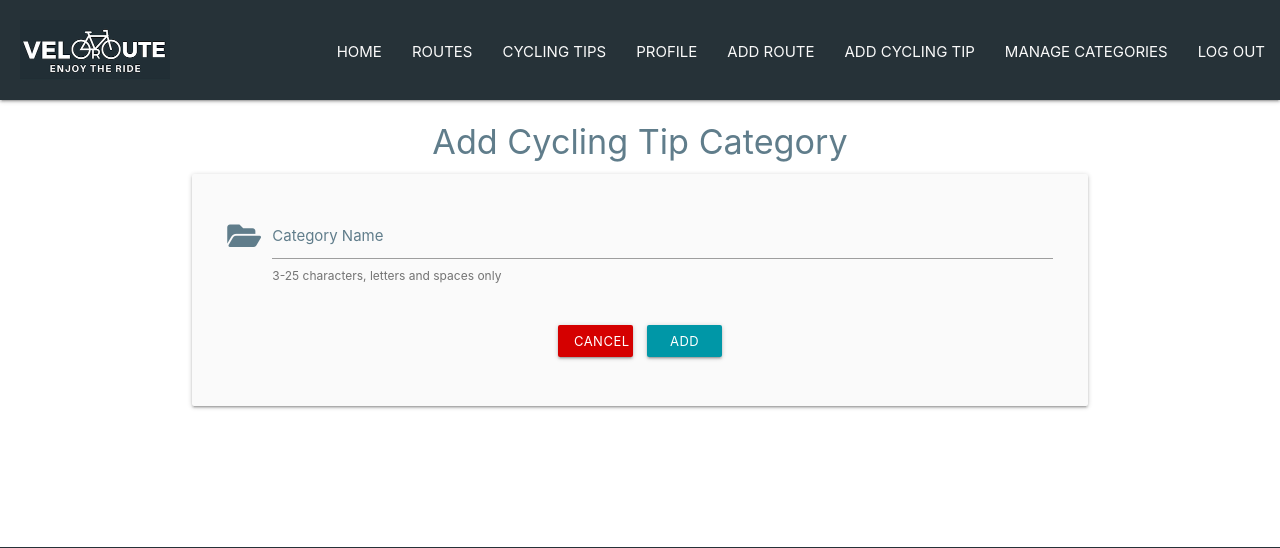
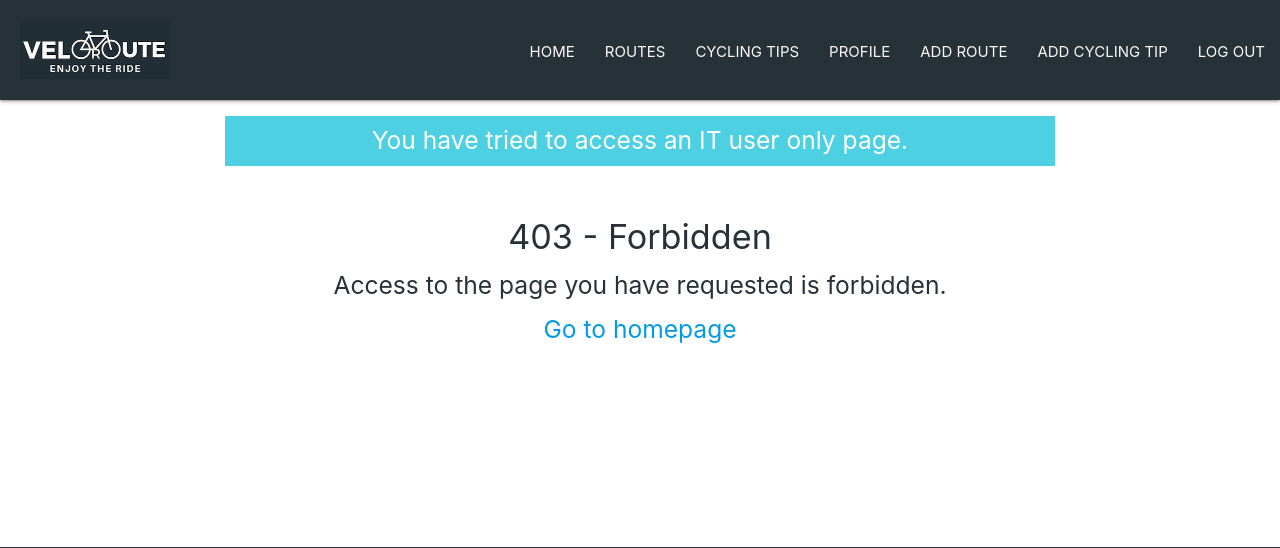
Before and after one commit to Matty-El/velo-route, a Flask app: page /add_cycling_tip_category in a window 1280 px wide. Shown: the top 548 px of the page. Run offline with Flask 2, Linux system fonts and the light colour scheme; the visitor is signed in with stand-in values (Sample User, id 1); some libraries are stand-ins or nearby versions.

Commit message:
Resolve card row misalignment and add ituser and rellated functionality

```diff
--- a/app.py
+++ b/app.py
@@ -335,7 +335,7 @@ def delete_cycling_tip(cycling_tip_id):
             return render_template("403.html")
 
 
-# ------------------------ categories -------------------------------------- #
+# ------------------------ categories WARNING ITUSER ACCESS ONLY -------------------------------------- #
 # get all categories
 @app.route("/get_categories")
 def get_categories():
@@ -343,8 +343,8 @@ def get_categories():
         flash("Please join Veloroute for full user access.")
         return render_template("403.html")
     else:
-        # admin only access
-        if session["user"] == "admin":
+        # ituser only access
+        if session["user"] == "ituser":
             categories = list(mongo.db.categories.find(
             ).sort("category_name", 1))
             cycling_tip_categories = list(
@@ -358,7 +358,7 @@ def get_categories():
                 difficulty_levels=difficulty_levels)
         else:
             # display 403 error page
-            flash("You have tried to access an admin only page.")
+            flash("You have tried to access an IT user only page.")
             return render_template("403.html")
 
 
@@ -369,8 +369,8 @@ def add_category():
         flash("Please join Veloroute for full user access.")
         return render_template("403.html")
     else:
-        # admin only access
-        if session["user"] == "admin":
+        # ituser only access
+        if session["user"] == "ituser":
             if request.method == "POST":
                 category = {
                     "category_name": request.form.get("category_name")
@@ -382,7 +382,7 @@ def add_category():
             return render_template("add_category.html")
         else:
             # display 403 error page
-            flash("You have tried to access an admin only page.")
+            flash("You have tried to access an IT user only page.")
             return render_template("403.html")
 
 
@@ -392,8 +392,8 @@ def edit_category(category_id):
         flash("Please join Veloroute for full user access.")
         return render_template("403.html")
     else:
-        # admin only access
-        if session["user"] == "admin":
+        # ituser only access
+        if session["user"] == "ituser":
             if request.method == "POST":
                 submit_route_category = {
                     "category_name": request.form.get("category_name")
@@ -409,7 +409,7 @@ def edit_category(category_id):
 
         else:
             # display 403 error page
-            flash("You have tried to access an admin only page.")
+            flash("You have tried to access an IT user only page.")
             return render_template("403.html")
 
 
@@ -419,15 +419,15 @@ def delete_category(category_id):
         flash("Please join Veloroute for full user access.")
         return render_template("403.html")
     else:
-        # admin only access
-        if session["user"] == "admin":
+        # ituser only access
+        if session["user"] == "ituser":
             mongo.db.categories.delete_one({"_id": ObjectId(category_id)})
             flash("Category Deleted")
             return redirect(url_for("get_categories"))
 
         else:
             # display 403 error page
-            flash("You have tried to access an admin only page.")
+            flash("You have tried to access an IT user only page.")
             return render_template("403.html")
 
 
@@ -438,8 +438,8 @@ def add_cycling_tip_category():
         flash("Please join Veloroute for full user access.")
         return render_template("403.html")
     else:
-        # admin only access
-        if session["user"] == "admin":
+        # ituser only access
+        if session["user"] == "ituser":
             if request.method == "POST":
                 cycling_tip_category = {
                     "category_name": request.form.get("category_name")
@@ -453,7 +453,7 @@ def add_cycling_tip_category():
 
         else:
             # display 403 error page
-            flash("You have tried to access an admin only page.")
+            flash("You have tried to access an IT user only page.")
             return render_template("403.html")
 
 
@@ -464,8 +464,8 @@ def edit_cycling_tip_category(cycling_tip_category_id):
         flash("Please join Veloroute for full user access.")
         return render_template("403.html")
     else:
-        # admin only access
-        if session["user"] == "admin":
+        # ituser only access
+        if session["user"] == "ituser":
             if request.method == "POST":
                 submit_cycling_tip_category = {
                     "category_name": request.form.get("category_name")
@@ -481,7 +481,7 @@ def edit_cycling_tip_category(cycling_tip_category_id):
                                    cycling_tip_category=cycling_tip_category)
         else:
             # display 403 error page
-            flash("You have tried to access an admin only page.")
+            flash("You have tried to access an IT user only page.")
             return render_template("403.html")
 
 
@@ -491,15 +491,15 @@ def delete_cycling_tip_category(cycling_tip_category_id):
         flash("Please join Veloroute for full user access.")
         return render_template("403.html")
     else:
-        # admin only access
-        if session["user"] == "admin":
+        # ituser only access
+        if session["user"] == "ituser":
             mongo.db.cycling_tip_categories.delete_one(
                 {"_id": ObjectId(cycling_tip_category_id)})
             flash("Cycling Tip Category Deleted")
             return redirect(url_for("get_categories"))
         else:
             # display 403 error page
-            flash("You have tried to access an admin only page.")
+            flash("You have tried to access an IT user only page.")
             return render_template("403.html")
 
 
@@ -510,8 +510,8 @@ def add_difficulty_level():
         flash("Please join Veloroute for full user access.")
         return render_template("403.html")
     else:
-        # admin only access
-        if session["user"] == "admin":
+        # ituser only access
+        if session["user"] == "ituser":
             if request.method == "POST":
                 difficulty_level = {
                     "route_difficulty": request.form.get("route_difficulty")
@@ -523,6 +523,7 @@ def add_difficulty_level():
             return render_template("add_difficulty_level.html")
         else:
             # display 403 error page
+            flash("You have tried to access an IT user only page.")
             return render_template("403.html")
 
 
@@ -533,8 +534,8 @@ def edit_difficulty_level(difficulty_level_id):
         flash("Please join Veloroute for full user access.")
         return render_template("403.html")
     else:
-        # admin only access
-        if session["user"] == "admin":
+        # ituser only access
+        if session["user"] == "ituser":
             if request.method == "POST":
                 submit_difficulty_level = {
                     "route_difficulty": request.form.get("route_difficulty")
@@ -551,6 +552,7 @@ def edit_difficulty_level(difficulty_level_id):
 
         else:
             # display 403 error page
+            flash("You have tried to access an IT user only page.")
             return render_template("403.html")
 
 
@@ -560,8 +562,8 @@ def delete_difficulty_level(difficulty_level_id):
         flash("Please join Veloroute for full user access.")
         return render_template("403.html")
     else:
-        # admin only access
-        if session["user"] == "admin":
+        # ituser only access
+        if session["user"] == "ituser":
             mongo.db.difficulty_levels.delete_one(
                 {"_id": ObjectId(difficulty_level_id)})
             flash("Difficulty Level Deleted")
@@ -569,6 +571,7 @@ def delete_difficulty_level(difficulty_level_id):
 
         else:
             # display 403 error page
+            flash("You have tried to access an IT user only page.")
             return render_template("403.html")
 
 
--- a/static/css/style.css
+++ b/static/css/style.css
@@ -93,12 +93,6 @@ main {
     border-radius: 10px;
 }
 
-.card .card-image img {
-    max-height: 300px;
-    border-top-left-radius: 10px;
-    border-top-right-radius: 10px;
-}
-
 .fa-hand-pointer {
     font-size: 20px;
 }
@@ -106,6 +100,18 @@ main {
 .fa-times {
     font-size: 30px;
 }
+
+/* code adapted from https://css-tricks.com/scaled-proportional-blocks-with-css-and-javascript/ */
+.card-image {
+    height: 0;
+    padding-bottom: 66.67%;
+    position: relative;
+    border-top-left-radius: 10px;
+    border-top-right-radius: 10px;
+}
+
+/* adapted code end -------------------------- */
+
 /*------------------------------------- navbar */
 
 nav.nav-extended .nav-wrapper {
@@ -158,7 +164,7 @@ nav ul a {
 }
 
 #join-us-button {
-    border-radius: 10px !important;
+    border-radius: 10px;
     margin-top: 50px;
     font-size: 30px;
 }
--- a/templates/add_cycling_tip_category.html
+++ b/templates/add_cycling_tip_category.html
@@ -21,7 +21,7 @@
                     <a href="{{ url_for('get_categories') }}" class="btn-small red accent-4 waves-effect">
                         Cancel
                     </a>
-                    <button class="btn-small cyan darken-2 waves-effect" type="submit">
+                    <button class="btn-small cyan darken-2 center waves-effect" type="submit">
                         Add
                     </button>
                 </div>
--- a/templates/base.html
+++ b/templates/base.html
@@ -38,6 +38,8 @@
           <li class="navbar-li"><a href="{{ url_for('add_route') }}">Add Route</a></li>
           {% if session.user|lower == "admin"|lower %}
           <li class="navbar-li"><a href="{{ url_for('add_cycling_tip') }}">Add Cycling Tip</a></li>
+          {% endif %}
+          {% if session.user|lower == "ituser"|lower %}
           <li class="navbar-li"><a href="{{ url_for('get_categories') }}">Manage Categories</a></li>
           {% endif %}
           <li class="navbar-li"><a href="{{ url_for('logout') }}">Log Out</a></li>
@@ -54,21 +56,23 @@
         <img class="center-align" height="120" width="300"
           src="{{ url_for('static', filename='images/veloroute-logo-crop.png') }}"></img>
       </li>
-      <li><a href="{{ url_for('index') }}">Home</a></li>
-      <li><a href="{{ url_for('get_routes') }}">Routes</a></li>
-      <li><a href="{{ url_for('get_cycling_tips') }}">Cycling Tips</a></li>
-      {% if session.user %}
-      <li><a href="{{ url_for('profile', username=session['user']) }}">Profile</a></li>
-      <li><a href="{{ url_for('add_route') }}">Add Route</a></li>
-      {% if session.user|lower == "admin"|lower %}
-      <li><a href="{{ url_for('add_cycling_tip') }}">Add Cycling Tip</a></li>
-      <li><a href="{{ url_for('get_categories') }}">Manage Categories</a></li>
-      {% endif %}
-      <li><a href="{{ url_for('logout') }}">Log Out</a></li>
-      {% else %}
-      <li><a href="{{ url_for('login') }}">Log In</a></li>
-      <li><a href="{{ url_for('join_us') }}">Join Us</a></li>
-      {% endif %}
+      <li class="navbar-li"><a href="{{ url_for('index') }}">Home</a></li>
+          <li class="navbar-li"><a href="{{ url_for('get_routes') }}">Routes</a></li>
+          <li class="navbar-li"><a href="{{ url_for('get_cycling_tips') }}">Cycling Tips</a></li>
+          {% if session.user %}
+          <li class="navbar-li"><a href="{{ url_for('profile', username=session['user']) }}">Profile</a></li>
+          <li class="navbar-li"><a href="{{ url_for('add_route') }}">Add Route</a></li>
+          {% if session.user|lower == "admin"|lower %}
+          <li class="navbar-li"><a href="{{ url_for('add_cycling_tip') }}">Add Cycling Tip</a></li>
+          {% endif %}
+          {% if session.user|lower == "ituser"|lower %}
+          <li class="navbar-li"><a href="{{ url_for('get_categories') }}">Manage Categories</a></li>
+          {% endif %}
+          <li class="navbar-li"><a href="{{ url_for('logout') }}">Log Out</a></li>
+          {% else %}
+          <li class="navbar-li"><a href="{{ url_for('login') }}">Log In</a></li>
+          <li class="navbar-li"><a href="{{ url_for('join_us') }}">Join Us</a></li>
+          {% endif %}
     </ul>
   </header>
 
--- a/templates/cycling_tips.html
+++ b/templates/cycling_tips.html
@@ -7,7 +7,7 @@
 <div class="container">
   <div class="row">
     {% for cycling_tip in cycling_tips %}
-    <div class="col s12 m6 l4">
+    <div class="col s12 m6">
       <div class="card grey lighten-5 z-depth-4">
         <div class="card-image waves-effect waves-block waves-light">
           <img class="activator" src="{{ cycling_tip.cycling_tip_image }}" alt="Cycling Tip Image">
--- a/templates/index.html
+++ b/templates/index.html
@@ -9,7 +9,7 @@
 </div>
 
 <!-- intro -->
-<div class="container">
+<div class="container"></div>
     <div class="row blue-grey-text text-darken-4">
         <div class="col s12">
             <h3 class="center-align">Find new cycling routes</h3>
```
Also changed, not shown: templates/routes.html (+4 -3 lines).
